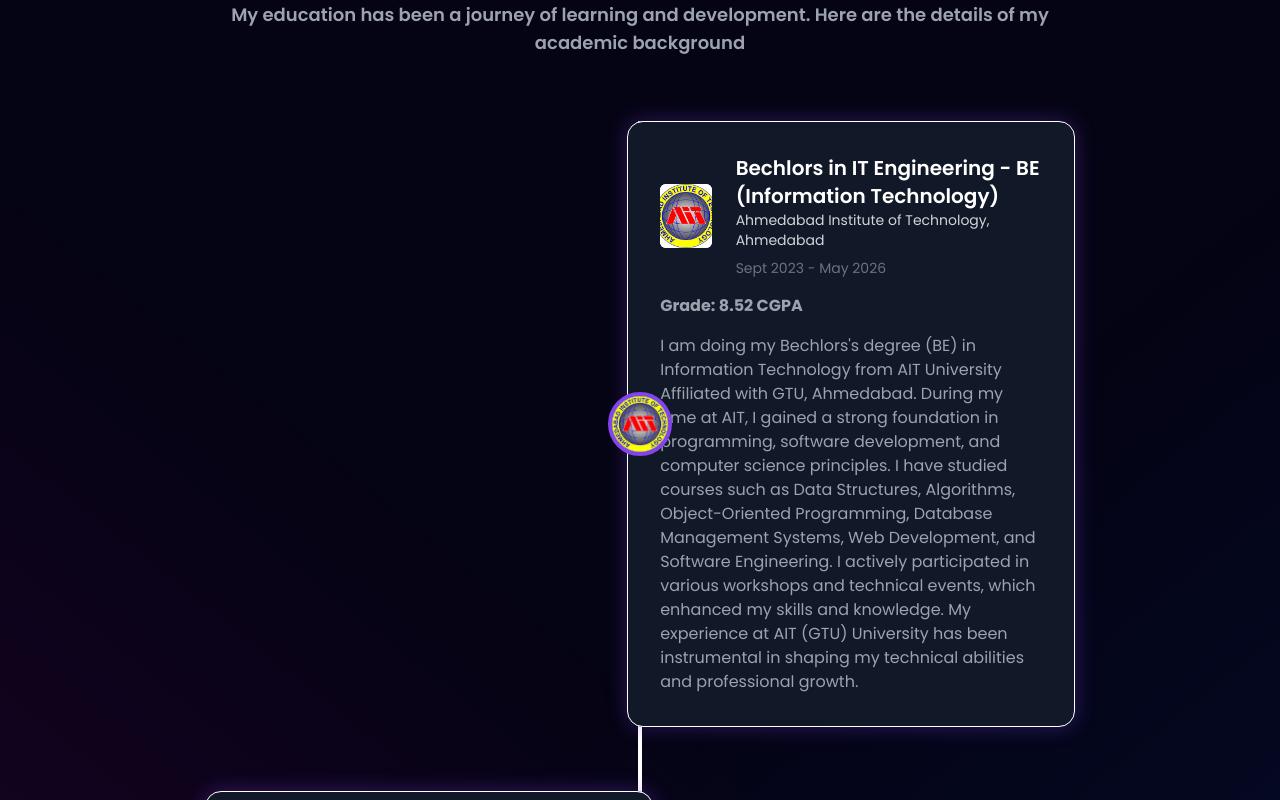
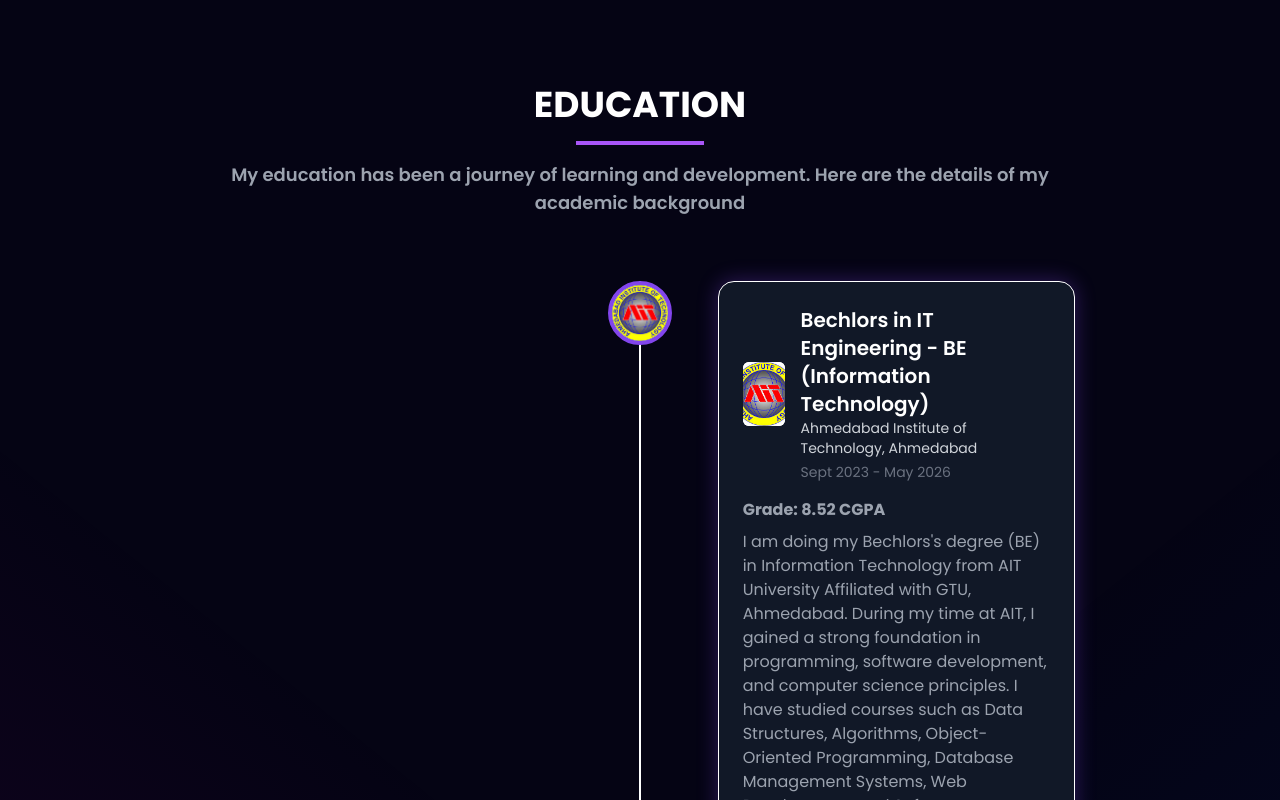
Before and after one commit to mahdisundarani/Portfolio, a React (Vite) app: page / in a window 1280 px wide. Shown: the part 8220-9020 px from the top of the page. Built offline with nearby package versions, Linux system fonts and the light colour scheme.

Commit message:
edited somethings

```diff
--- a/src/components/Education/Education.jsx
+++ b/src/components/Education/Education.jsx
@@ -1,56 +1,52 @@
 import React from "react";
-import { education } from "../../constants"; // Import the education data
+import { education } from "../../constants";
 
 const Education = () => {
   return (
     <section
       id="education"
-      className="py-24 pb-24 px-[12vw] md:px-[7vw] lg:px-[16vw] font-sans bg-skills-gradient clip-path-custom-3"
+      className="py-24 px-[6vw] md:px-[7vw] lg:px-[16vw] font-sans bg-skills-gradient clip-path-custom-3"
     >
       {/* Section Title */}
       <div className="text-center mb-16">
         <h2 className="text-4xl font-bold text-white">EDUCATION</h2>
         <div className="w-32 h-1 bg-purple-500 mx-auto mt-4"></div>
         <p className="text-gray-400 mt-4 text-lg font-semibold">
-          My education has been a journey of learning and development. Here are the details of my academic background
+          My education has been a journey of learning and development. Here are
+          the details of my academic background
         </p>
       </div>
 
-      {/* Education Timeline */}
+      {/* Timeline */}
       <div className="relative">
-        {/* Vertical line */}
-        <div className="absolute left-6 sm:left-1/2 transform sm:-translate-x-1/2 w-1 bg-white h-full"></div>
+        {/* Vertical Line for sm and up */}
+        <div className="hidden sm:block absolute left-1/2 top-0 bottom-0 w-[2px] bg-white -translate-x-1/2 z-0" />
+        {/* Vertical Line for mobile */}
+        <div className="sm:hidden absolute left-[32px] top-0 bottom-0 w-[2px] bg-white z-0" />
 
-        {/* Education Entries */}
+        <div className="flex flex-col sm:grid sm:grid-cols-9 gap-6 relative z-10">
           {education.map((edu, index) => (
-          <div
-            key={edu.id}
-            className={`relative flex flex-col sm:flex-row items-center mb-16 ${
-              index % 2 === 0 ? "sm:justify-end" : "sm:justify-start"
-            }`}
-          >
-            {/* Timeline Circle */}
-            <div
-              className={`absolute left-6 sm:left-1/2 sm:transform sm:-translate-x-1/2 bg-gray-400 border-4 border-[#8245ec] w-12 h-12 sm:w-16 sm:h-16 rounded-full flex justify-center items-center z-10`}
-            >
+            <div key={edu.id} className="flex flex-col sm:contents relative">
+              {/* Dot */}
+              <div className="flex sm:col-start-5 sm:col-end-6 justify-start sm:justify-center mb-4 sm:mb-0 pl-6 sm:pl-0">
+                <div className="w-12 h-12 sm:w-16 sm:h-16 rounded-full bg-gray-400 border-4 border-[#8245ec] flex items-center justify-center z-10">
                   <img
                     src={edu.img}
                     alt={edu.school}
                     className="w-full h-full object-cover rounded-full"
                   />
                 </div>
+              </div>
 
-            {/* Content Section */}
+              {/* Card */}
               <div
-              className={`w-full sm:max-w-md p-4 sm:p-8 rounded-2xl shadow-2xl border border-white bg-gray-900 backdrop-blur-md shadow-[0_0_20px_1px_rgba(130,69,236,0.3)] transform transition-transform duration-300 hover:scale-105 ${
+                className={`p-6 rounded-2xl  border border-white bg-gray-900 backdrop-blur-md shadow-[0_0_20px_1px_rgba(130,69,236,0.3)] hover:scale-105 transition-transform duration-300 ${
                   index % 2 === 0
-                  ? "sm:ml-44 ml-20 sm:mr-0"
-                  : "sm:mr-44 ml-20 sm:ml-0"
-              }`}
+                    ? "sm:col-start-6 sm:col-end-10"
+                    : "sm:col-start-1 sm:col-end-5"
+                } ${index % 2 === 0 ? "sm:ml-4" : "sm:mr-4"} ml-16 sm:ml-0`}
               >
-              {/* Flex container for image and text */}
-              <div className="flex items-center space-x-6">
-                {/* School Logo/Image */}
+                <div className="flex items-center space-x-4 mb-4">
                   <div className="w-24 h-16 bg-white rounded-md overflow-hidden">
                     <img
                       src={edu.img}
@@ -58,27 +54,20 @@ const Education = () => {
                       className="w-full h-full object-cover"
                     />
                   </div>
-
-                {/* Degree, School Name, and Date */}
-                <div className="flex flex-col justify-between">
                   <div>
-                    <h3 className="text-xl sm:text-xl font-semibold text-white">
+                    <h3 className="text-xl font-semibold text-white">
                       {edu.degree}
                     </h3>
-                    <h4 className="text-md sm:text-sm text-gray-300">
-                      {edu.school}
-                    </h4>
-                  </div>
-                  <p className="text-sm text-gray-500 mt-2">{edu.date}</p>
+                    <h4 className="text-sm text-gray-300">{edu.school}</h4>
+                    <p className="text-sm text-gray-500 mt-1">{edu.date}</p>
                   </div>
                 </div>
-
-              {/* Grade and Description */}
-              <p className="mt-4 text-gray-400 font-bold">Grade: {edu.grade}</p>
-              <p className="mt-4 text-gray-400">{edu.desc}</p>
+                <p className="text-gray-400 font-bold">Grade: {edu.grade}</p>
+                <p className="mt-2 text-gray-400">{edu.desc}</p>
               </div>
             </div>
           ))}
+        </div>
       </div>
     </section>
   );
--- a/src/components/Experience/Experience.jsx
+++ b/src/components/Experience/Experience.jsx
@@ -5,7 +5,7 @@ const Experience = () => {
   return (
     <section
       id="experience"
-      className="py-24 pb-24 px-[12vw] md:px-[7vw] lg:px-[16vw] font-sans bg-skills-gradient clip-path-custom-2"
+      className="py-24 px-[12vw] md:px-[7vw] lg:px-[16vw] font-sans bg-skills-gradient clip-path-custom-2"
     >
       {/* Section Title */}
       <div className="text-center mb-16">
@@ -18,9 +18,12 @@ const Experience = () => {
       </div>
 
       {/* Experience Timeline */}
-      <div className="relative">
-        {/* Vertical line */}
-        <div className="absolute left-6 sm:left-1/2 transform sm:-translate-x-1/2 w-1 bg-white h-full"></div>
+      <div className="relative pb-32 sm:pb-40">
+        {/* Vertical Line for Desktop */}
+        <div className="hidden sm:block absolute left-1/2 top-0 h-[95%] w-[2px] bg-white -translate-x-1/2 z-0" />
+
+        {/* Vertical Line for Mobile */}
+        <div className="sm:hidden absolute left-[32px] top-0 h-[95%] w-[2px] bg-white z-0" />
 
         {/* Experience Entries */}
         {experiences.map((experience, index) => (
@@ -43,7 +46,7 @@ const Experience = () => {
 
             {/* Content Section */}
             <div
-              className={`w-full sm:max-w-md p-4 sm:p-8 rounded-2xl shadow-2xl border border-white bg-gray-900 backdrop-blur-md shadow-[0_0_20px_1px_rgba(130,69,236,0.3)] transform transition-transform duration-300 hover:scale-105 ${
+              className={`w-full sm:max-w-md p-4 sm:p-8 rounded-2xl border border-white bg-gray-900 backdrop-blur-md shadow-[0_0_20px_1px_rgba(130,69,236,0.3)] transform transition-transform duration-300 hover:scale-105 ${
                 index % 2 === 0
                   ? "sm:ml-44 ml-20 sm:mr-0"
                   : "sm:mr-44 ml-20 sm:ml-0"
@@ -70,7 +73,9 @@ const Experience = () => {
                       {experience.company}
                     </h4>
                   </div>
-                  <p className="text-sm text-gray-500 mt-2">{experience.date}</p>
+                  <p className="text-sm text-gray-500 mt-2">
+                    {experience.date}
+                  </p>
                 </div>
               </div>
 
```
Lines whose indentation alone changed are shown as unchanged.
